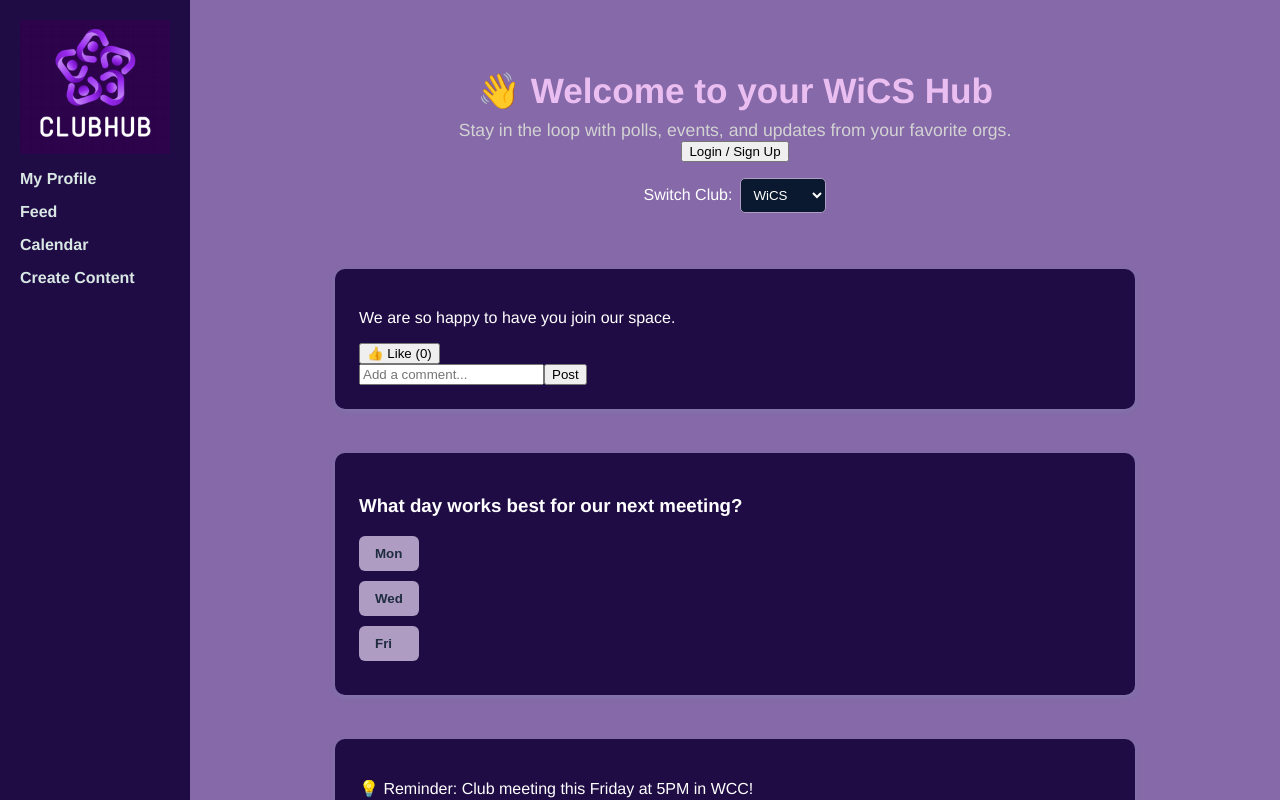
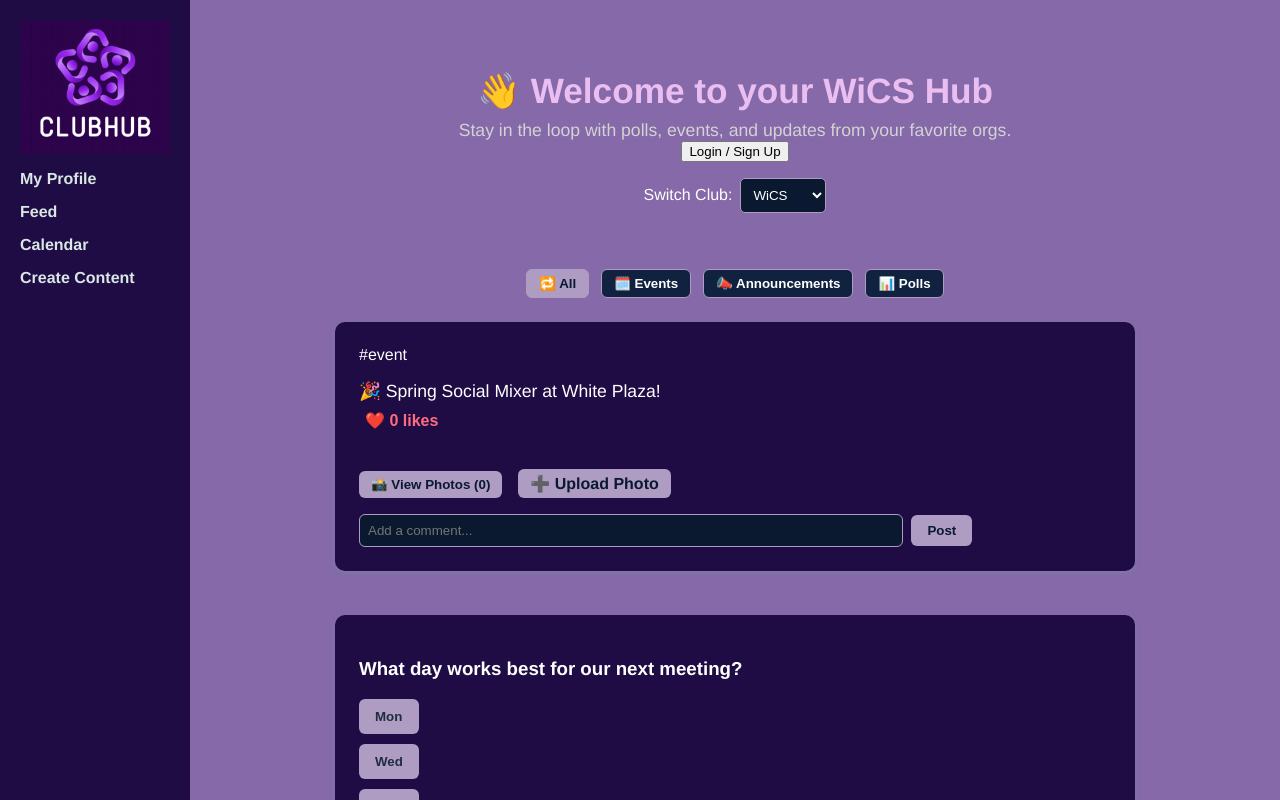
Before and after one commit to bree20005/ClubHub, a React (Create React App) app: page / in a window 1280 px wide. Built offline with nearby package versions, Linux system fonts and the light colour scheme.

Commit message:
add toggle for all, events, polls for feed

```diff
--- a/src/components/Feed.js
+++ b/src/components/Feed.js
@@ -4,27 +4,33 @@ import Poll from './Polls';
 import Calendar from './Calendar';
 
 function Feed() {
-  const clubs = ['WiCS', 'OSTEM', 'SOLE']; // Sample clubs
+  const clubs = ['WiCS', 'OSTEM', 'SOLE'];
   const [selectedClub, setSelectedClub] = useState(clubs[0]);
+  const [selectedFilter, setSelectedFilter] = useState('all');
 
-  const clubPosts = {
+  const initialClubPosts = {
     WiCS: [
       {
         id: 3,
-        type: 'post',
-        content: 'We are so happy to have you join our space.',
+        type: 'event',
+        tag: 'event',
+        content: '🎉 Spring Social Mixer at White Plaza!',
+        date: '2025-05-25',
+        imageGallery: [],
         likes: 0,
         comments: [],
       },
       {
         id: 2,
         type: 'poll',
+        tag: 'poll',
         question: 'What day works best for our next meeting?',
         options: ['Mon', 'Wed', 'Fri'],
       },
       {
         id: 1,
-        type: 'post',
+        type: 'announcement',
+        tag: 'announcement',
         content: '💡 Reminder: Club meeting this Friday at 5PM in WCC!',
         likes: 2,
         comments: ['See you there!', 'Can’t wait!'],
@@ -33,39 +39,51 @@ function Feed() {
     OSTEM: [
       {
         id: 4,
-        type: 'post',
+        type: 'event',
+        tag: 'event',
         content: 'OSTEM Game Night this Thursday!',
         likes: 5,
         comments: ['Excited!', 'I’m bringing snacks!'],
+        imageGallery: [],
       },
     ],
     SOLE: [
       {
         id: 5,
         type: 'poll',
+        tag: 'poll',
         question: 'Which workshop would you attend?',
         options: ['Tech Interview Prep', 'Resume Review', 'Coffee Chat'],
       },
     ],
   };
 
-  const [posts, setPosts] = useState(clubPosts[selectedClub]);
+  const [posts, setPosts] = useState(initialClubPosts[selectedClub]);
 
-  // Update posts when club changes
   const handleClubChange = (club) => {
     setSelectedClub(club);
-    setPosts(clubPosts[club] || []);
+    setSelectedFilter('all'); // reset filter when switching clubs
+    setPosts(initialClubPosts[club] || []);
+  };
+
+  const updatePost = (index, updatedPost) => {
+    const updated = [...posts];
+    updated[index] = updatedPost;
+    setPosts(updated);
   };
 
   const addContent = (newContent) => {
     const updatedPosts = [{ id: Date.now(), ...newContent }, ...posts];
     setPosts(updatedPosts);
-    clubPosts[selectedClub] = updatedPosts; // For demo only; ideally this would use a backend.
+    initialClubPosts[selectedClub] = updatedPosts;
   };
+
+  const filteredPosts = selectedFilter === 'all'
+    ? posts
+    : posts.filter((post) => post.tag === selectedFilter);
 
   return (
     <div className="feed-container">
-      {/* Header */}
       <header className="landing-header">
         <div className="header-content">
           <div>
@@ -75,7 +93,6 @@ function Feed() {
           <button className="login-button">Login / Sign Up</button>
         </div>
 
-        {/* Club Selector */}
         <div className="club-selector">
           <label htmlFor="club-select">Switch Club:</label>
           <select
@@ -92,25 +109,56 @@ function Feed() {
         </div>
       </header>
 
-      {/* Feed Items */}
+      {/* Tag Filters */}
+      <div className="feed-filter">
+        {['all', 'event', 'announcement', 'poll'].map((tag) => (
+          <button
+            key={tag}
+            onClick={() => setSelectedFilter(tag)}
+            className={`filter-button ${selectedFilter === tag ? 'active' : ''}`}
+          >
+            {tag === 'all'
+              ? '🔁 All'
+              : tag === 'event'
+              ? '🗓️ Events'
+              : tag === 'announcement'
+              ? '📣 Announcements'
+              : '📊 Polls'}
+          </button>
+        ))}
+      </div>
+
+      {/* Feed Content */}
       <div className="feed-items">
-        {posts.map((item, index) => {
-          if (item.type === 'post') {
+        {filteredPosts.map((item, index) => {
+          if (item.type === 'post' || item.type === 'event' || item.type === 'announcement') {
             return (
               <Post
                 key={item.id}
                 content={item.content}
+                tag={item.tag}
+                image={item.image}
+                imageGallery={item.imageGallery || []}
                 likes={item.likes}
                 comments={item.comments}
                 onLike={() => {
-                  const updated = [...posts];
-                  updated[index].likes += 1;
-                  setPosts(updated);
+                  const updatedPost = { ...item, likes: item.likes + 1 };
+                  updatePost(index, updatedPost);
                 }}
-                onComment={(comment) => {
-                  const updated = [...posts];
-                  updated[index].comments.push(comment);
-                  setPosts(updated);
+                onComment={(newComment) => {
+                  const updatedPost = {
+                    ...item,
+                    comments: [...(item.comments || []), newComment],
+                  };
+                  updatePost(index, updatedPost);
+                }}
+                onUploadPhoto={(file) => {
+                  const fakeUrl = URL.createObjectURL(file); // replace later with Supabase upload
+                  const updatedPost = {
+                    ...item,
+                    imageGallery: [...(item.imageGallery || []), fakeUrl],
+                  };
+                  updatePost(index, updatedPost);
                 }}
               />
             );
@@ -124,7 +172,6 @@ function Feed() {
         })}
       </div>
 
-      {/* Calendar */}
       <section className="calendar-section">
         <h2>📅 Upcoming Events</h2>
         <Calendar />
--- a/src/components/Post.js
+++ b/src/components/Post.js
@@ -1,20 +1,57 @@
 import React, { useState } from 'react';
 
-function Post({ content, likes, comments = [], onLike, onComment }) {
+function Post({
+  content,
+  tag,
+  image = null,
+  likes,
+  comments = [],
+  imageGallery = [],
+  onLike,
+  onComment,
+  onUploadPhoto,
+}) {
   const [commentText, setCommentText] = useState('');
+  const [showGallery, setShowGallery] = useState(false);
 
   return (
     <div className="post-card">
-      <p>{content}</p>
+      {tag && <div className="post-tag">#{tag}</div>}
+      {image && <img src={image} alt="post" className="preview-image" />}
 
-      <button onClick={onLike}>👍 Like ({likes})</button>
+      <p style={{ fontSize: '1.1rem', marginBottom: '0.5rem' }}>{content}</p>
 
+      <button onClick={onLike} className="like-button">
+        ❤️ {likes} {likes === 1 ? 'like' : 'likes'}
+      </button>
+
+      {/* EVENT EXTRAS */}
+      {tag === 'event' && (
+        <div style={{ marginTop: '1rem' }}>
+          <button className="gallery-button" onClick={() => setShowGallery(true)}>
+            📸 View Photos ({imageGallery.length})
+          </button>
+
+          <label className="upload-button">
+            ➕ Upload Photo
+            <input
+              type="file"
+              hidden
+              onChange={(e) => {
+                if (e.target.files[0]) onUploadPhoto(e.target.files[0]);
+              }}
+            />
+          </label>
+        </div>
+      )}
+
+      {/* COMMENTS */}
       <div className="comment-section">
         <form
           onSubmit={(e) => {
             e.preventDefault();
             if (commentText.trim()) {
-              onComment(commentText);
+              onComment(`@you • ${commentText}`);
               setCommentText('');
             }
           }}
@@ -23,14 +60,36 @@ function Post({ content, likes, comments = [], onLike, onComment }) {
             value={commentText}
             onChange={(e) => setCommentText(e.target.value)}
             placeholder="Add a comment..."
+            className="comment-input"
           />
-          <button type="submit">Post</button>
+          <button type="submit" className="comment-submit">Post</button>
         </form>
 
-        {comments.map((c, i) => (
-          <p key={i} style={{ marginLeft: '1rem', color: '#ccc' }}>💬 {c}</p>
-        ))}
+        <div className="comment-list">
+          {comments.map((c, i) => (
+            <p key={i} className="comment">💬 {c}</p>
+          ))}
+        </div>
       </div>
+
+      {/* GALLERY MODAL */}
+      {showGallery && (
+        <div className="modal-backdrop" onClick={() => setShowGallery(false)}>
+          <div className="modal-content" onClick={(e) => e.stopPropagation()}>
+            <h3>📸 Event Gallery</h3>
+            {imageGallery.length === 0 ? (
+              <p>No photos yet.</p>
+            ) : (
+              <div className="gallery-grid">
+                {imageGallery.map((img, i) => (
+                  <img key={i} src={img} alt={`event-${i}`} className="gallery-image" />
+                ))}
+              </div>
+            )}
+            <button onClick={() => setShowGallery(false)} className="comment-submit">Close</button>
+          </div>
+        </div>
+      )}
     </div>
   );
 }
--- a/src/index.css
+++ b/src/index.css
@@ -347,3 +347,126 @@ h1, h2, h3 {
   background-color: #0a192f;
   color: white;
 }
+
+.like-button {
+  background: none;
+  border: none;
+  color: #ff6b81;
+  font-size: 1rem;
+  font-weight: bold;
+  cursor: pointer;
+  margin-bottom: 1rem;
+}
+
+.like-button:hover {
+  transform: scale(1.1);
+}
+
+.comment-section {
+  margin-top: 1rem;
+}
+
+.comment-input {
+  padding: 0.5rem;
+  border-radius: 6px;
+  border: 1px solid #ae9cc3;
+  background-color: #0a192f;
+  color: white;
+  width: 70%;
+  margin-right: 0.5rem;
+}
+
+.comment-submit {
+  padding: 0.5rem 1rem;
+  background-color: #ae9cc3;
+  color: #0a192f;
+  border: none;
+  border-radius: 6px;
+  font-weight: bold;
+  cursor: pointer;
+}
+
+.comment {
+  margin-left: 1rem;
+  color: #cccccc;
+  margin-top: 0.5rem;
+}
+
+.gallery-button, .upload-button {
+  margin-right: 1rem;
+  margin-top: 0.5rem;
+  background-color: #ae9cc3;
+  color: #0a192f;
+  border: none;
+  border-radius: 6px;
+  padding: 6px 12px;
+  font-weight: bold;
+  cursor: pointer;
+}
+
+/* Modal styling */
+.modal-backdrop {
+  position: fixed;
+  top: 0;
+  left: 0;
+  right: 0;
+  bottom: 0;
+  background-color: rgba(10, 25, 47, 0.8);
+  display: flex;
+  align-items: center;
+  justify-content: center;
+  z-index: 999;
+}
+
+.modal-content {
+  background-color: #112240;
+  padding: 2rem;
+  border-radius: 10px;
+  max-width: 600px;
+  width: 90%;
+  max-height: 80vh;
+  overflow-y: auto;
+  color: white;
+}
+
+.gallery-grid {
+  display: grid;
+  grid-template-columns: repeat(auto-fill, minmax(120px, 1fr));
+  gap: 1rem;
+  margin-top: 1rem;
+}
+
+.gallery-image {
+  width: 100%;
+  border-radius: 8px;
+  object-fit: cover;
+}
+
+.feed-filter {
+  display: flex;
+  justify-content: center;
+  gap: 0.75rem;
+  margin: 1.5rem 0;
+  flex-wrap: wrap;
+}
+
+.filter-button {
+  background-color: #112240;
+  border: 1px solid #ae9cc3;
+  color: white;
+  padding: 6px 12px;
+  border-radius: 6px;
+  cursor: pointer;
+  font-weight: bold;
+  transition: background-color 0.2s ease;
+}
+
+.filter-button:hover {
+  background-color: #ae9cc3;
+  color: #0a192f;
+}
+
+.filter-button.active {
+  background-color: #ae9cc3;
+  color: #0a192f;
+}
```
Also changed, not shown: 1 other file (tests, documents, lock files or other folders).
